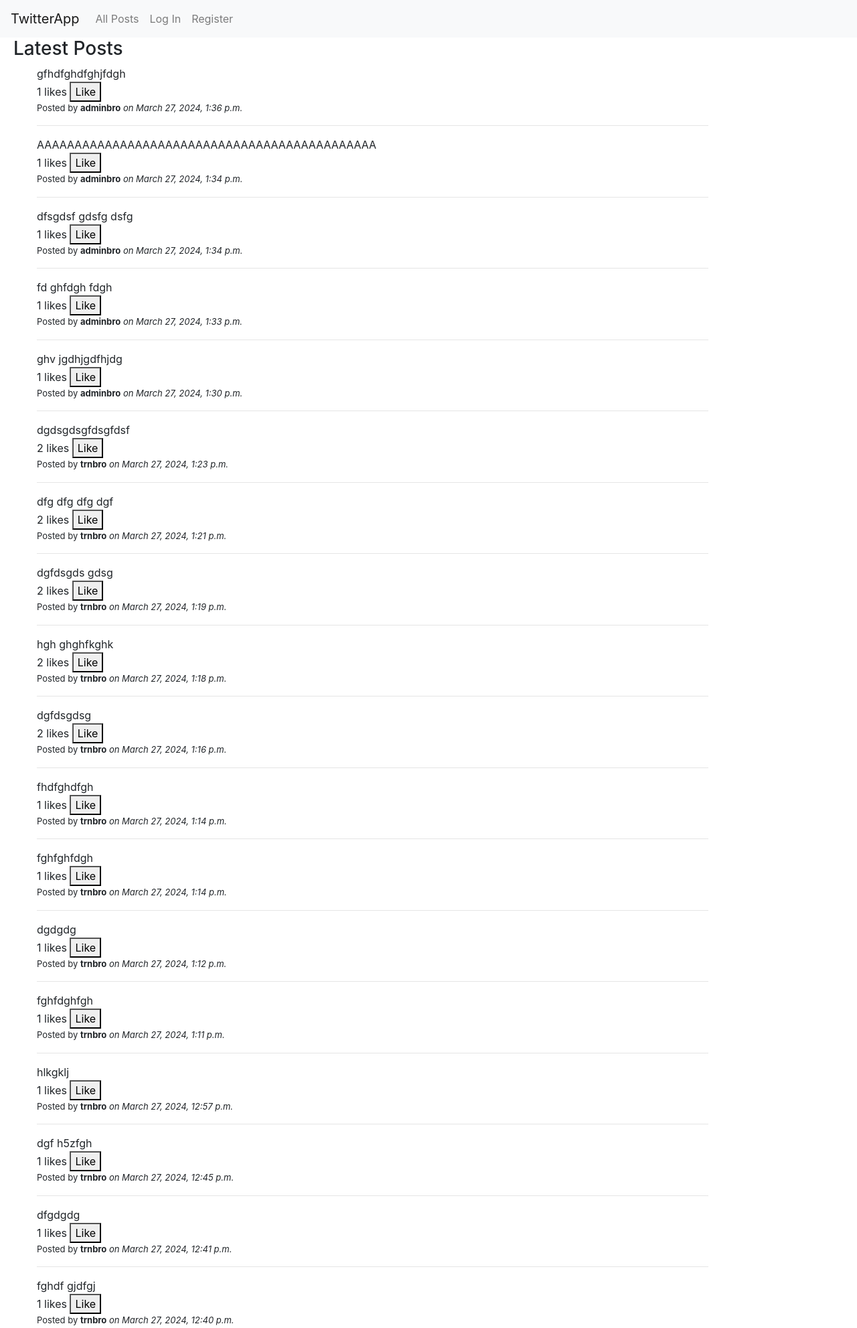
After one commit to trndav/Projects, a Django app: page /posts/ in a window 1280 px wide. The commit adds this page. Shown: the top 1983 px of the page at 67% size. Run offline with Django 5.2, Linux system fonts and the light colour scheme; data comes from the database, SQL or seed files in the repository; both versions use the stored data as it was after the commit; some libraries are stand-ins or nearby versions.

Commit message:
Added Like counter on posts

```diff
--- a/Twitter_Django/twitterapp/models.py
+++ b/Twitter_Django/twitterapp/models.py
@@ -2,4 +2,24 @@
 from django.contrib.auth.models import AbstractUser
 
 class User(AbstractUser):
-    pass
+    is_admin = models.BooleanField(default=False)
+
+# Create post module
+class Post(models.Model):
+    user = models.ForeignKey(User, on_delete=models.CASCADE)
+    text = models.TextField()
+    created_at = models.DateTimeField(auto_now_add=True)
+    updated_at = models.DateTimeField(auto_now=True)
+    # likes = models.ManyToManyField(User, through='Like', related_name='liked_posts', blank=True)
+    likes = models.ManyToManyField(User, through='Like', related_name='liked_posts', blank=True)
+    def __str__(self):
+        return f'Posted by: {self.user.username} on {self.created_at}'
+    def total_likes(self):
+        return self.likes.count()
+
+# Likes on posts
+class Like(models.Model):
+    user = models.ForeignKey(User, on_delete=models.CASCADE)
+    post = models.ForeignKey('Post', on_delete=models.CASCADE)
+    class Meta:
+        unique_together = ('user', 'post')  # Ensure each user can like a post only once
--- a/Twitter_Django/twitterapp/static/twitterapp/styles.css
+++ b/Twitter_Django/twitterapp/static/twitterapp/styles.css
@@ -0,0 +1,24 @@
+.margin_left20 {
+    margin-left: 20px;
+}
+
+.margin_right20 {
+    margin-right: 20px;
+}
+
+.rounded-border {
+    border: 1px solid #ccc; /* Border color */
+    border-radius: 5px; /* Border radius */
+    padding: 10px; /* Padding for content inside the border */
+    margin-bottom: 10px; /* Margin between list items */
+}
+
+.border {
+    border: 1px solid #ccc; /* Border color */
+    padding: 10px; /* Padding for content inside the border */
+    margin-bottom: 10px; /* Margin between list items */
+}
+
+#font_small {
+    font-size: small;
+}
--- a/Twitter_Django/twitterapp/templates/twitterapp/index.html
+++ b/Twitter_Django/twitterapp/templates/twitterapp/index.html
@@ -1,5 +1,5 @@
 {% extends "twitterapp/layout.html" %}
 
 {% block body %}
-    TODO
+    <p class="margin_left20">TODO</p>
 {% endblock %}
--- a/Twitter_Django/twitterapp/templates/twitterapp/layout.html
+++ b/Twitter_Django/twitterapp/templates/twitterapp/layout.html
@@ -3,26 +3,104 @@
 <!DOCTYPE html>
 <html lang="en">
     <head>
-        <title>{% block title %}Social Network{% endblock %}</title>
+        <title>{% block title %}TwitterApp{% endblock %}</title>
         <link rel="stylesheet" href="https://stackpath.bootstrapcdn.com/bootstrap/4.4.1/css/bootstrap.min.css" integrity="sha384-Vkoo8x4CGsO3+Hhxv8T/Q5PaXtkKtu6ug5TOeNV6gBiFeWPGFN9MuhOf23Q9Ifjh" crossorigin="anonymous">
         <link href="{% static 'twitterapp/styles.css' %}" rel="stylesheet">
+
+
+        <script>
+            document.addEventListener('DOMContentLoaded', function() {
+                document.querySelectorAll('.like-btn').forEach(function(button) {
+                    button.addEventListener('click', function() {
+                        event.preventDefault(); // Prevent default form submission behavior
+                        const postId = this.dataset.postId;
+                        fetch(`/like/${postId}/`, {
+                            method: 'POST',
+                            headers: {
+                                'X-CSRFToken': '{{ csrf_token }}',
+                            },
+                        })
+                        .then(response => {
+                            if (response.ok) {
+                                return response.text(); // Extract the response text
+                            } else {
+                                throw new Error('Network response was not ok.');
+                            }
+                        })
+                        .then(data => {
+                            // Update the like count in the DOM
+                            const likeCountElement = document.getElementById(`likes_count_${postId}`);
+                            if (likeCountElement !== null) {
+                                likeCountElement.textContent = data; // Update the like count
+                            }
+                        })
+                        .catch(error => {
+                            console.error('Error:', error);
+                        });
+                    });
+                });
+            });
+        </script>
+
+        <!-- <script>
+            document.addEventListener('DOMContentLoaded', function() {
+                document.querySelectorAll('.like-btn').forEach(function(button) {
+                    button.addEventListener('click', function() {
+                        event.preventDefault(); // Prevent default form submission behavior
+                        const postId = this.dataset.postId;
+                        fetch(`/like/${postId}/`, {
+                            method: 'POST',
+                            headers: {
+                                'X-CSRFToken': '{{ csrf_token }}',
+                            },
+                        })
+                        .then(response => {
+                            if (response.ok) {
+                                const likeCountElement = this.querySelector('.like-count');
+                                if (likeCountElement !== null) {
+                                    const newLikesCount = parseInt(likeCountElement.textContent.trim()) + 1;
+                                    likeCountElement.textContent = newLikesCount;
+                                    console.log('Post ID:', postId);
+                                }
+                            } else {
+                                console.error('Error:', response.statusText);
+                            }
+                        })
+                        .catch(error => {
+                            console.error('Error:', error);
+                        });
+                    });
+                });
+            });
+        </script> -->
+
     </head>
     <body>
 
         <nav class="navbar navbar-expand-lg navbar-light bg-light">
-            <a class="navbar-brand" href="#">Network</a>
+            <a class="navbar-brand" href="#">TwitterApp</a>
 
             <div>
               <ul class="navbar-nav mr-auto">
                 {% if user.is_authenticated %}
+                    {% if user.is_admin %}
+                    <li class="nav-item">
+                        <a class="nav-link" href="#">Admin: <strong>{{ user.username }}</strong></a>
+                    </li>
+                    {% else %}
                     <li class="nav-item">
                         <a class="nav-link" href="#"><strong>{{ user.username }}</strong></a>
                     </li>
+                    {% endif %}
                 {% endif %}
+
                 <li class="nav-item">
                   <a class="nav-link" href="{% url 'index' %}">All Posts</a>
                 </li>
                 {% if user.is_authenticated %}
+                    <li class="nav-item">
+                        <a class="nav-link" href="{% url 'create_post' %}">Create Post</a>
+                    </li>
                     <li class="nav-item">
                         <a class="nav-link" href="#">Following</a>
                     </li>
--- /dev/null
+++ b/Twitter_Django/twitterapp/templates/twitterapp/posts_view.html
@@ -0,0 +1,19 @@
+{% extends "twitterapp/layout.html" %}
+
+{% block body %}
+    <h3 class="margin_left20">Latest Posts</h3>
+
+    <ul>
+        {% for post in posts %}
+        <div class="col-sm-10">
+            {{ post.text }}<br>
+            <!-- <p id="font_small">{{ post.num_likes }} likes<br> -->
+            <span id="likes_count_{{ post.id }}">{{ post.total_likes }}</span> likes
+            <button class="like-btn" data-post-id="{{ post.id }}">Like</button><br>
+            <p id="font_small">Posted by <b>{{ post.user }}</b> <i>on {{ post.created_at }}</i></p>
+            <hr>
+        </div>
+        {% endfor %}
+    </ul>
+
+{% endblock %}
--- a/Twitter_Django/twitterapp/urls.py
+++ b/Twitter_Django/twitterapp/urls.py
@@ -1,10 +1,15 @@
 from django.urls import path
-
 from . import views
+from .views import create_post
 
 urlpatterns = [
-    path("", views.index, name="index"),
+    #path("", views.posts_view, name="index"),
+    path("", views.posts_view, name="index"),
     path("login", views.login_view, name="login"),
     path("logout", views.logout_view, name="logout"),
-    path("register", views.register, name="register")
+    path("register", views.register, name="register"),
+    path("create/", views.create_post, name='create_post'),
+    #path("index", views.posts_view, name='posts_view')
+    path('like/<int:post_id>/', views.like_post, name='like_post'),
+    path('posts/', views.posts_view, name='posts_view'),
 ]
--- a/Twitter_Django/twitterapp/views.py
+++ b/Twitter_Django/twitterapp/views.py
@@ -1,24 +1,23 @@
 from django.contrib.auth import authenticate, login, logout
 from django.db import IntegrityError
 from django.http import HttpResponse, HttpResponseRedirect
-from django.shortcuts import render
+from django.shortcuts import render, get_object_or_404, redirect
 from django.urls import reverse
-
-from .models import User
-
+from .models import User, Post
+from django.contrib.auth.decorators import login_required
+from .forms import PostForm
+from django.db.models import Count
+import logging
 
 def index(request):
-    return render(request, "twitterapp/index.html")
-
+    return render(request, "twitterapp/posts_view.html")
 
 def login_view(request):
     if request.method == "POST":
-
         # Attempt to sign user in
         username = request.POST["username"]
         password = request.POST["password"]
         user = authenticate(request, username=username, password=password)
-
         # Check if authentication successful
         if user is not None:
             login(request, user)
@@ -30,17 +29,14 @@
     else:
         return render(request, "twitterapp/login.html")
 
-
 def logout_view(request):
     logout(request)
     return HttpResponseRedirect(reverse("index"))
-
 
 def register(request):
     if request.method == "POST":
         username = request.POST["username"]
         email = request.POST["email"]
-
         # Ensure password matches confirmation
         password = request.POST["password"]
         confirmation = request.POST["confirmation"]
@@ -48,10 +44,12 @@
             return render(request, "twitterapp/register.html", {
                 "message": "Passwords must match."
             })
-
+        is_admin = request.POST.get("is_admin")  # Check if "is_admin" checkbox is checked
         # Attempt to create new user
         try:
             user = User.objects.create_user(username, email, password)
+            if is_admin:
+                user.is_admin = True
             user.save()
         except IntegrityError:
             return render(request, "twitterapp/register.html", {
@@ -61,3 +59,39 @@
         return HttpResponseRedirect(reverse("index"))
     else:
         return render(request, "twitterapp/register.html")
+
+# Create post
+@login_required
+def create_post(request):
+    if request.method == "POST":
+        form = PostForm(request.POST)
+        if form.is_valid():
+            post = form.save(commit=False)
+            post.user = request.user
+            post.save()
+            return HttpResponseRedirect(reverse("index"))
+    else:
+        form = PostForm()
+    posts = Post.objects.all().order_by('-created_at')
+    return render(request, "twitterapp/create_post.html", {'form': form, 'posts': posts})
+
+# View posts page
+def posts_view(request):
+    posts = Post.objects.annotate(num_likes=Count('likes')).order_by('-created_at')
+    return render(request, 'twitterapp/posts_view.html', {'posts': posts})
+
+# Like on posts
+def like_post(request, post_id):
+    # Get post object or return 404
+    # post = get_object_or_404(Post, pk=post_id)
+    # post.likes.add(request.user) # Add current user to post likes
+    # posts = Post.objects.annotate(num_likes=Count('likes')).order_by('-created_at')
+    # # return redirect('posts_view')
+    # return render(request, 'twitterapp/posts_view.html', {'posts': posts})
+    post = get_object_or_404(Post, pk=post_id)
+    # Process the like action...
+    post.likes.add(request.user)  # Add current user to post likes
+    # Get the updated like count for the post
+    updated_likes_count = post.total_likes()
+    # Return the updated like count as plain text
+    return HttpResponse(updated_likes_count)
```
Also changed, not shown: Twitter_Django/twitterapp/forms.py (added, +7 -0 lines), Twitter_Django/twitterapp/templates/twitterapp/create_post.html (added, +31 -0 lines), Twitter_Django/twitterapp/templates/twitterapp/login.html (+5 -5 lines), Twitter_Django/twitterapp/templates/twitterapp/register.html (+8 -5 lines), Twitter_Django/Twitter_Django/settings.py (line endings or trailing spaces), Twitter_Django/db.sqlite3, Twitter_Django/twitterapp/migrations/0001_initial.py, Twitter_Django/twitterapp/migrations/0002_post_likes.py (added).
